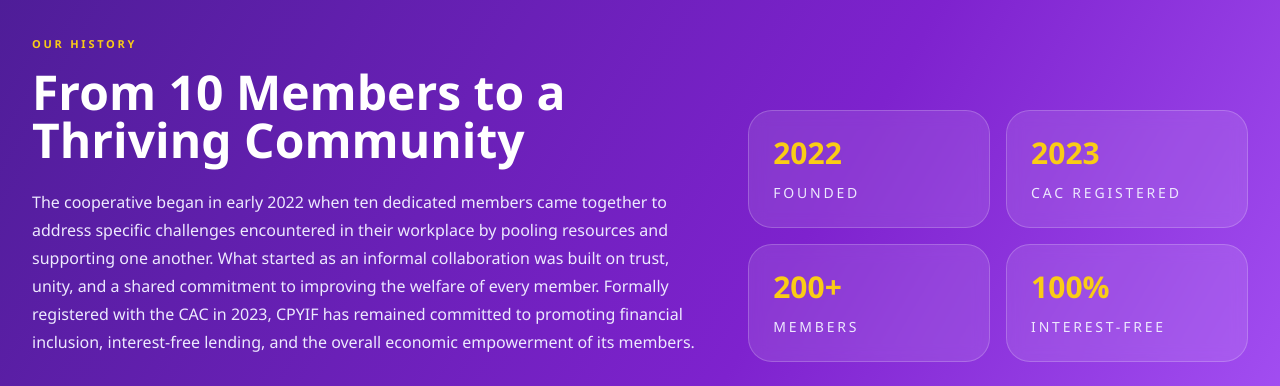
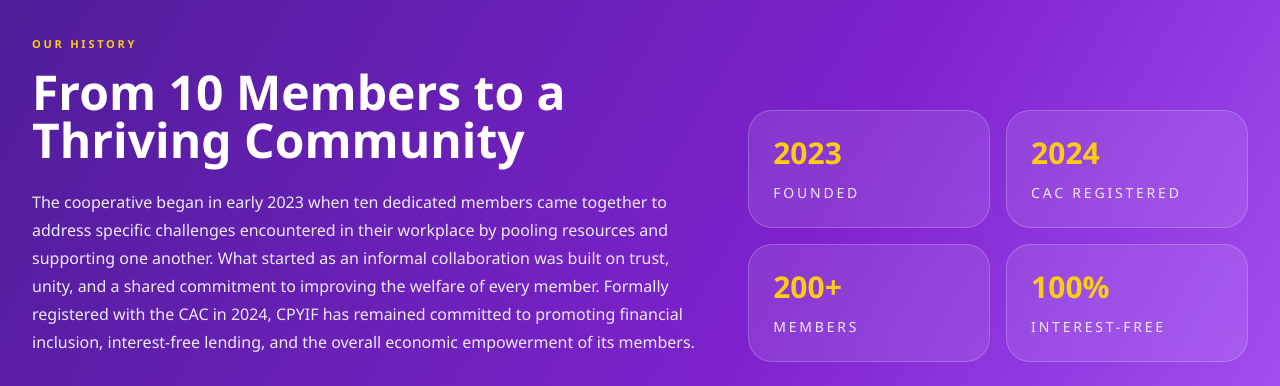
Before and after one commit to aksclassicgloballimited-ops/cpyfcooperative, a Next.js app: page / in a window 1280 px wide. Shown: the part 4620-5006 px from the top of the page. Built offline with nearby package versions, Linux system fonts and the light colour scheme.

Commit message:
Correct cooperative founding and CAC registration dates in Our History section
- Update historyStats and Our History narrative to reflect founding in early 2023 and formal CAC registration in 2024, matching the About Us section.

Co-authored-by: Copilot <223556219+Copilot@users.noreply.github.com>

```diff
--- a/src/app/page.tsx
+++ b/src/app/page.tsx
@@ -108,8 +108,8 @@ const membershipPlans = [
 ];
 
 const historyStats = [
-  { value: '2022', label: 'Founded' },
-  { value: '2023', label: 'CAC Registered' },
+  { value: '2023', label: 'Founded' },
+  { value: '2024', label: 'CAC Registered' },
   { value: '200+', label: 'Members' },
   { value: '100%', label: 'Interest-Free' },
 ];
@@ -593,7 +593,7 @@ export default function HomePage() {
                 <p className="text-[11px] font-bold uppercase tracking-[0.25em] text-[#FACC15]">OUR HISTORY</p>
                 <h2 className="mt-4 text-4xl font-bold sm:text-5xl">From 10 Members to a Thriving Community</h2>
                 <p className="mt-6 max-w-2xl text-base leading-7 text-violet-100">
-                  The cooperative began in early 2022 when ten dedicated members came together to address specific challenges encountered in their workplace by pooling resources and supporting one another. What started as an informal collaboration was built on trust, unity, and a shared commitment to improving the welfare of every member. Formally registered with the CAC in 2023, CPYIF has remained committed to promoting financial inclusion, interest-free lending, and the overall economic empowerment of its members.
+                  The cooperative began in early 2023 when ten dedicated members came together to address specific challenges encountered in their workplace by pooling resources and supporting one another. What started as an informal collaboration was built on trust, unity, and a shared commitment to improving the welfare of every member. Formally registered with the CAC in 2024, CPYIF has remained committed to promoting financial inclusion, interest-free lending, and the overall economic empowerment of its members.
                 </p>
                 <button type="button" className="mt-8 inline-flex items-center gap-2 rounded-full bg-white px-6 py-3 font-semibold text-[#1d1731] transition hover:bg-violet-100">
                   Full History <span aria-hidden="true">→</span>
```
